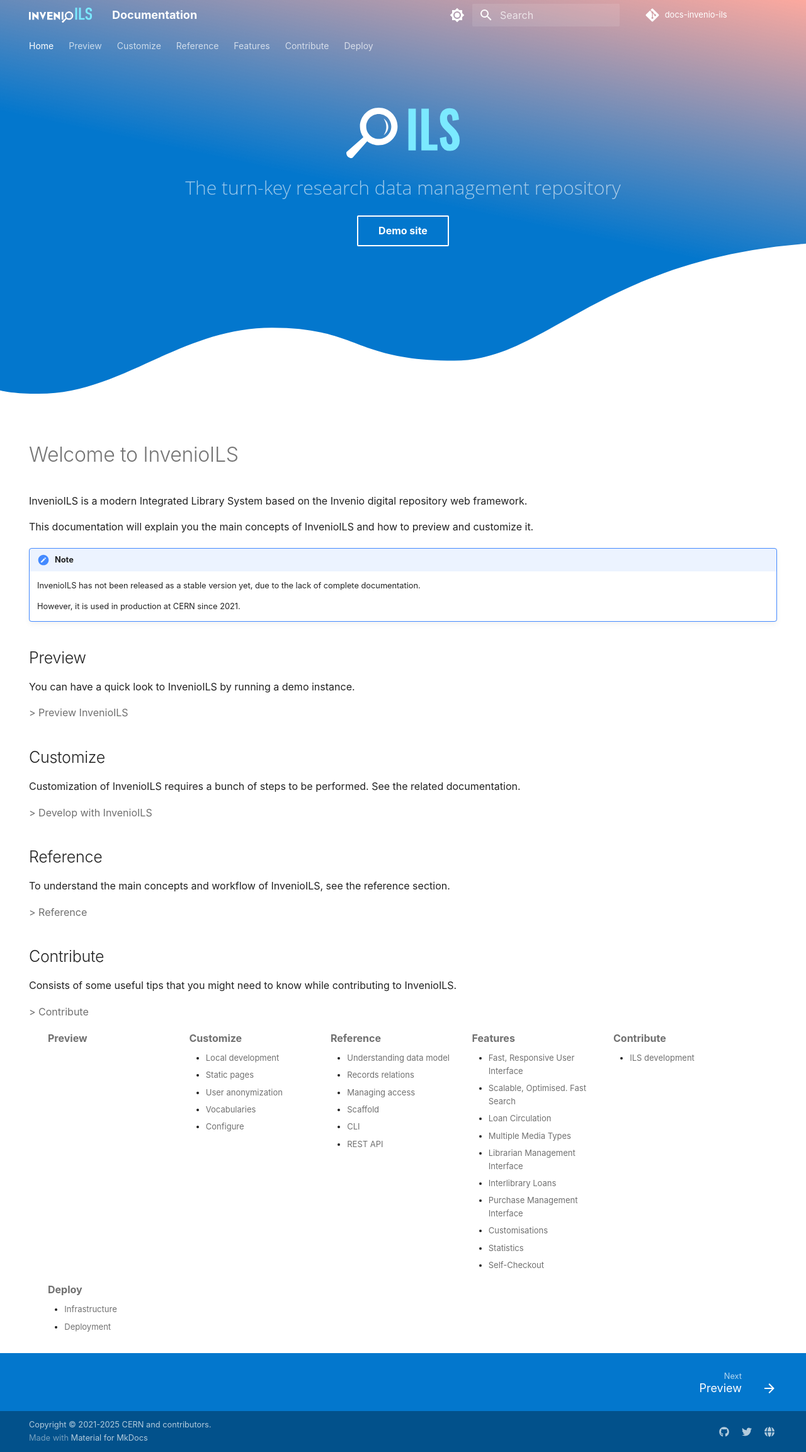
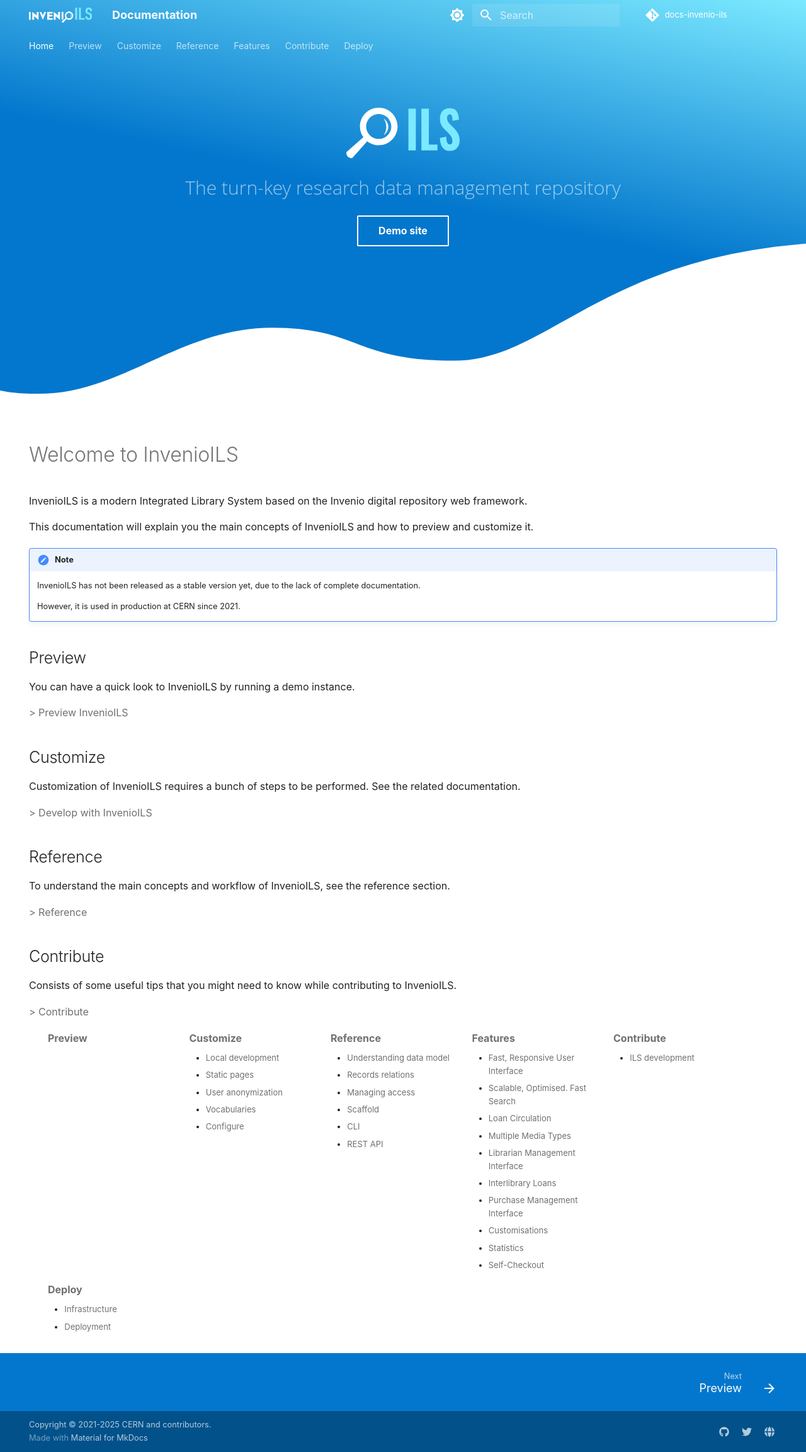
Before and after one commit to inveniosoftware/docs-invenio-ils, an MkDocs documentation site: the page built from docs/index.md, in a window 1280 px wide. Shown: the whole page at 63% size. Built offline with MkDocs 1.6.1 and Material for MkDocs 9.7.7, drawn with Linux system fonts in a browser that asks for light colours; comment, search, counter and statistics services are not loaded.

Commit message:
header: added InvenioILS color

```diff
--- a/docs/assets/stylesheets/extra.css
+++ b/docs/assets/stylesheets/extra.css
@@ -15,7 +15,7 @@ https://github.com/squidfunk/mkdocs-material/blob/master/src/templates/assets/st
     --color-white: #ffffff;
     --color-gray: #707070;
     --color-dark-blue: #003258;
-    --color-light-coral: rgba(251, 130, 115, 0.69);
+    --color-invenio-ils: #7be9ff;
 }
 
 [data-md-color-scheme='default'] {
@@ -26,7 +26,7 @@ https://github.com/squidfunk/mkdocs-material/blob/master/src/templates/assets/st
         90deg,
         var(--color-invenio),
         var(--color-invenio) 52.52%,
-        var(--color-light-coral)
+        var(--color-invenio-ils)
     ) no-repeat;
 
     .md-nav__link--active {
@@ -77,7 +77,7 @@ https://github.com/squidfunk/mkdocs-material/blob/master/src/templates/assets/st
             12deg,
             rgba(3, 119, 205, 1),
             rgba(3, 119, 205, 1) 52.52%,
-            rgba(251, 130, 115, 0.69)
+            var(--color-invenio-ils)
         );
     }
 
```
